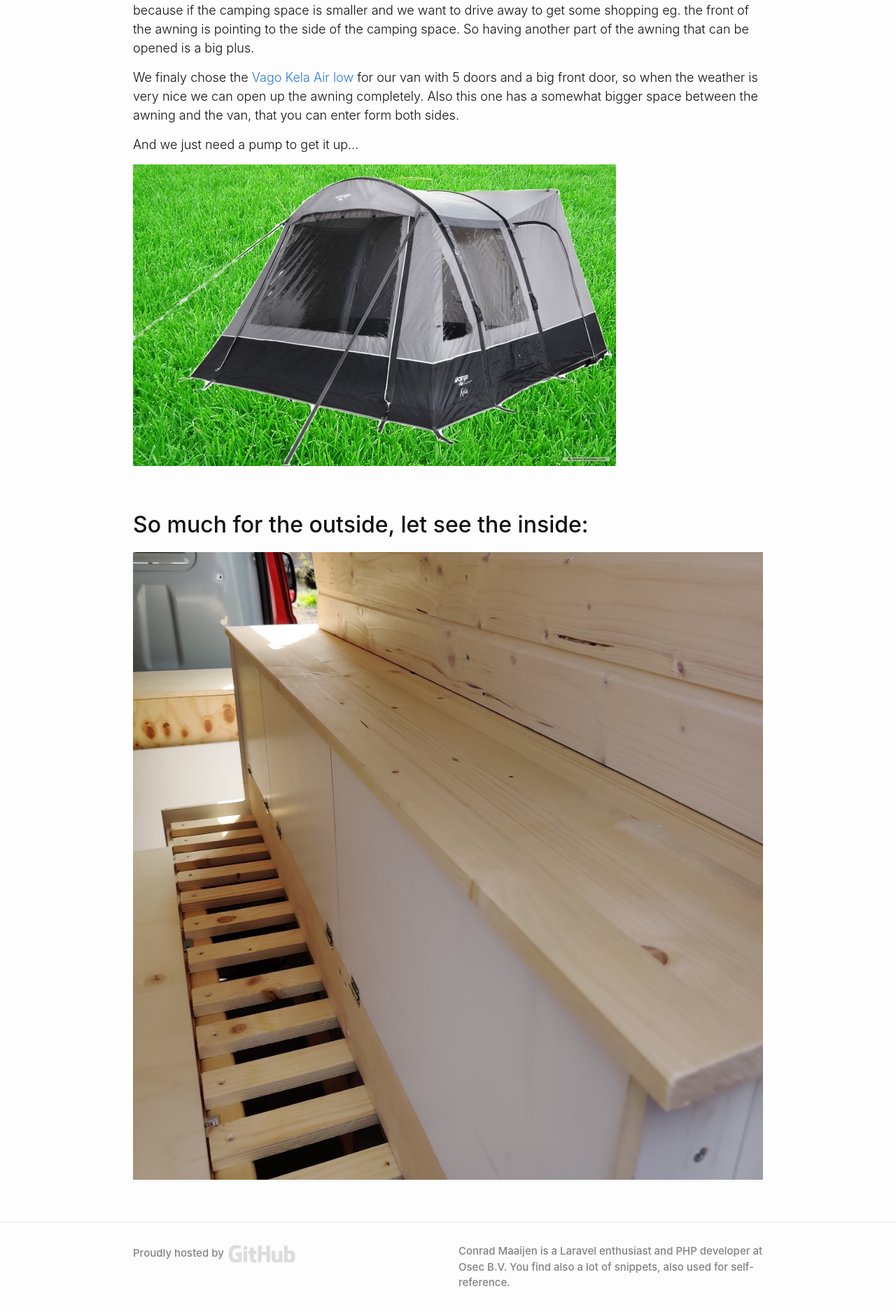
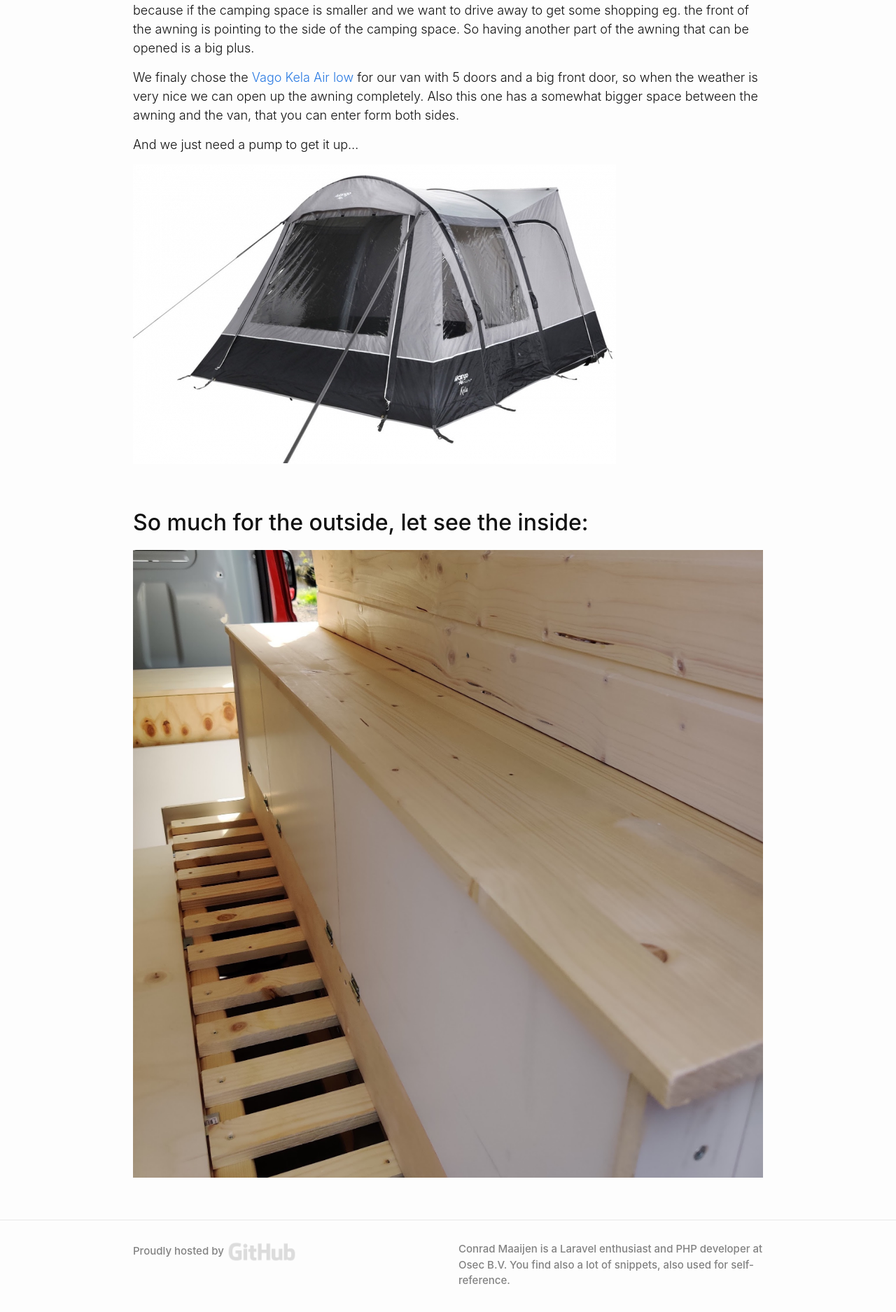
Before and after one commit to ConradMaaijen/conradmaayen.github.io, a Jekyll site: the page built from _posts/2021-05-06-our-jumpy.md, in a window 1280 px wide. Shown: the part 3688-5563 px from the top of the page at 70% size. Built offline with Jekyll 4.4.1, drawn with Linux system fonts in a browser that asks for light colours.

Commit message:
hate the grass

```diff
--- a/_posts/2021-05-06-our-jumpy.md
+++ b/_posts/2021-05-06-our-jumpy.md
@@ -37,7 +37,7 @@
 
 And we just need a pump to get it up...
 
-![](/assets/jumpy/vango-kela-low-awning2.jpg)
+![](/assets/jumpy/vango-kela-low-awning.jpg)
 
 ## So much for the outside, let see the inside:
 
```
